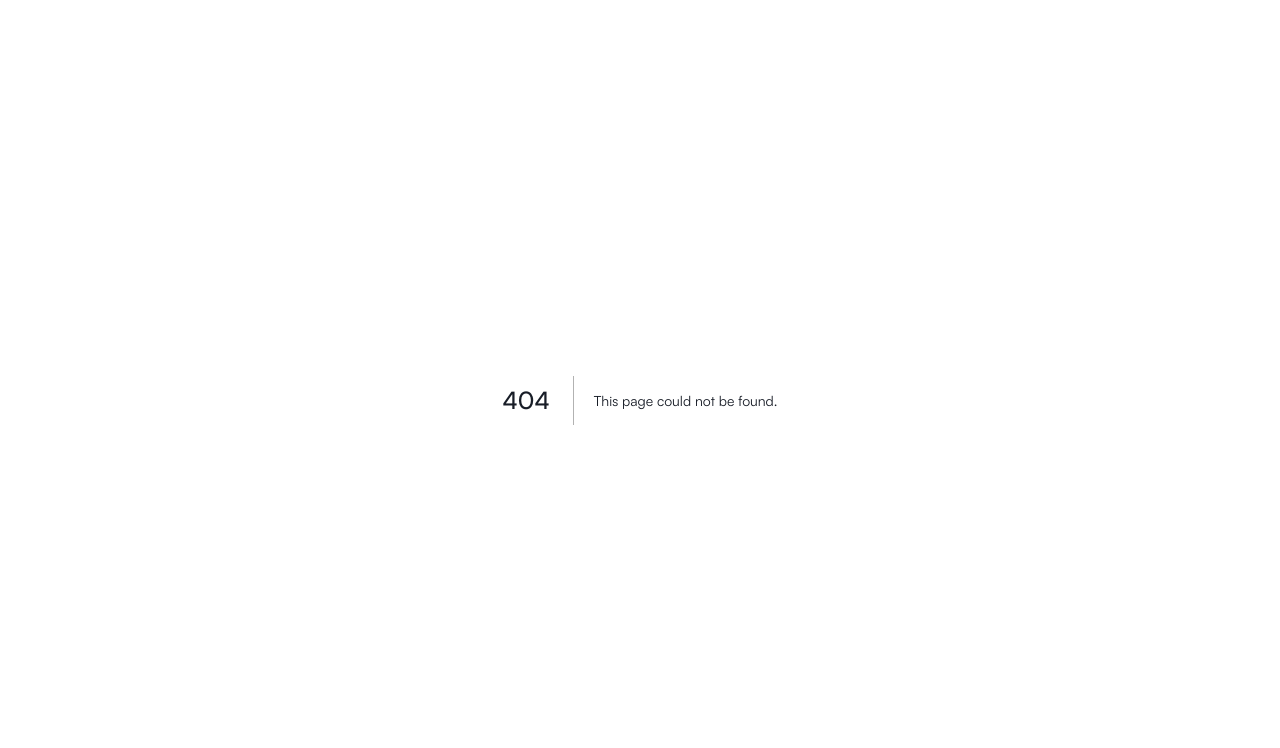
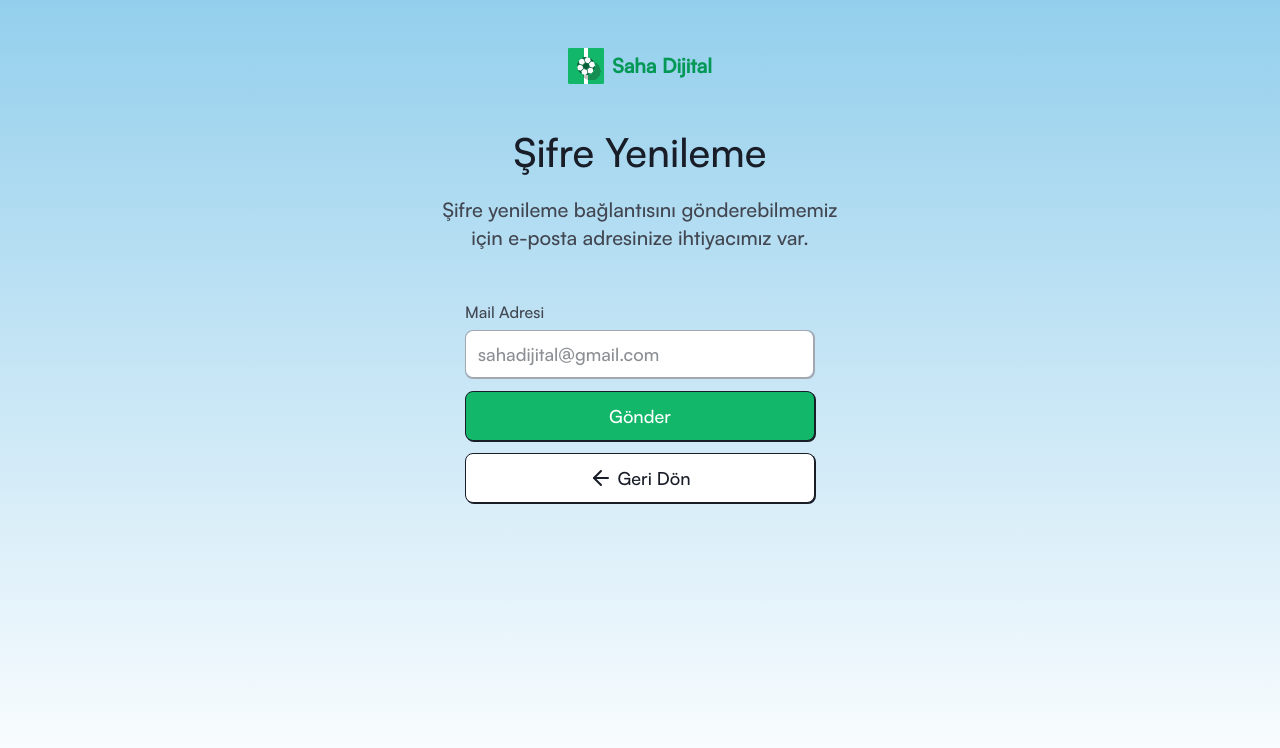
Before and after one commit to tbsoysal/sahadijital, a Next.js app: page /reset-password in a window 1280 px wide. Before the commit this address had no page. Shown: the top 748 px of the page. Built offline with nearby package versions, Linux system fonts and the light colour scheme.

Commit message:
add reset password page

```diff
--- /dev/null
+++ b/src/app/(auth)/reset-password/page.tsx
@@ -0,0 +1,64 @@
+"use client";
+
+import Image from "next/image";
+import Link from "next/link";
+import Input from "@/components/ui/Input";
+import Button from "@/components/ui/Button";
+import { ArrowLeft } from "lucide-react";
+
+export default function ResetPassword() {
+  const onSubmit = async (data: React.FormEvent<HTMLFormElement>) => {
+    data.preventDefault();
+    console.log(data);
+  };
+
+  return (
+    <div className="min-h-screen bg-linear-to-b from-[#93CFEC] to-white">
+      <div className="px-5 py-12">
+        <div className="mx-auto mb-10 box-content max-w-[400px] gap-4 text-center">
+          {/* Logo */}
+          <Link
+            href="/"
+            className="mb-10 flex items-center justify-center gap-2"
+          >
+            <Image
+              src="/images/sahadijital-logo.svg"
+              alt="saha dijital logo"
+              width={36}
+              height={36}
+              className="h-9 w-9"
+            />
+            <span className="text-xl font-bold text-[#039855]">
+              Saha Dijital
+            </span>
+          </Link>
+          <h2 className="tablet:text-[40px] tablet:leading-14 desktop:text-5xl desktop:leading-[68px] mb-4 text-[28px] leading-10 font-medium">
+            Şifre Yenileme
+          </h2>
+          <p className="text-secondary-color tablet:text-xl tablet:leading-7 desktop:text-2xl desktop:leading-[34px] tablet:mb-12 desktop:mb-16 mb-10 text-base leading-6 font-medium">
+            Şifre yenileme bağlantısını gönderebilmemiz için e-posta adresinize
+            ihtiyacımız var.
+          </p>
+        </div>
+        <form
+          onSubmit={(e) => onSubmit(e)}
+          className="mx-auto flex max-w-[350px] flex-col gap-3 text-start text-white"
+        >
+          {/* Mail */}
+          <Input
+            errors={undefined}
+            label="Mail Adresi"
+            type="email"
+            placeholder="sahadijital@gmail.com"
+          />
+
+          <Button>Gönder</Button>
+          <Button variant="secondary">
+            <ArrowLeft className="mr-1" />
+            Geri Dön
+          </Button>
+        </form>
+      </div>
+    </div>
+  );
+}
--- a/src/components/sections/landing/Pricing.tsx
+++ b/src/components/sections/landing/Pricing.tsx
@@ -43,7 +43,7 @@ export default function Pricing() {
             <span className="text-secondary-color mb-6 block text-base font-medium">
               12 ay boyunca sabit fiyat
             </span>
-            <Link href="/login">
+            <Link href="/signup">
               <Button className="tablet:w-auto mb-10 w-[284px] py-3">
                 14 Gün Ücretsiz Deneyin
                 <Image
```
